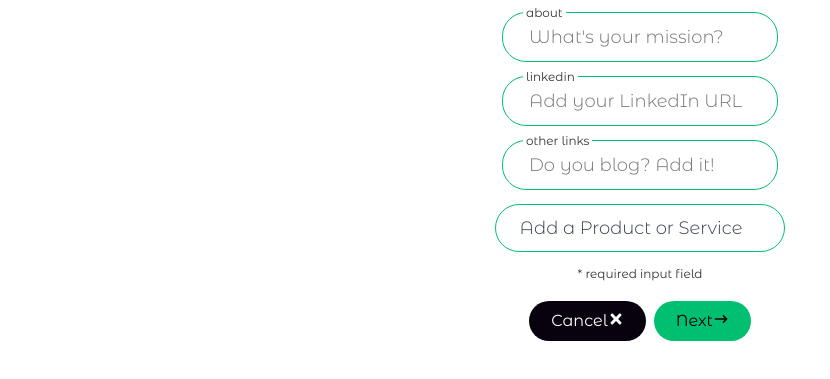
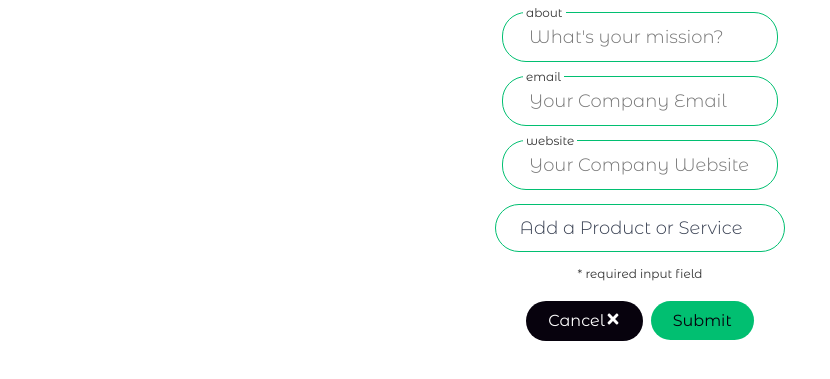
Before and after one commit to IanDCF/greensfeer-fe, a React (Vite) app: page /create-company/step2 in a window 1280 px wide. Shown: the part 349-728 px from the top of the page, without its empty margins (0-830 px from the left). Built offline with nearby package versions, Linux system fonts and the light colour scheme; no server answers; a web font is replaced by a local one.

Commit message:
setup schemas for register company form

```diff
--- a/src/pages/CreateCompany/CompanyForm2.tsx
+++ b/src/pages/CreateCompany/CompanyForm2.tsx
@@ -47,25 +47,28 @@ const CompanyForm2 = () => {
             />
           </div>
           <div className="create-company__input-div">
-            <label className="create-company__label-text" htmlFor="linkedin">
-              linkedin
+            <label className="create-company__label-text" htmlFor="email">
+              email
             </label>
             <input
-              id="linkedin"
+              id="email"
               type="text"
               className="create-company__input"
-              placeholder="Add your LinkedIn URL"
+              placeholder="Your Company Email"
             />
           </div>
           <div className="create-company__input-div">
-            <label className="create-company__label-text" htmlFor="otherLinks">
-              other links
+            <label
+              className="create-company__label-text"
+              htmlFor="companyWebsite"
+            >
+              website
             </label>
             <input
-              id="otherLinks"
+              id="companyWebsite"
               type="text"
               className="create-company__input"
-              placeholder="Do you blog? Add it!"
+              placeholder="Your Company Website"
             />
           </div>
           <div className="create-company__input-offering">
@@ -80,7 +83,11 @@ const CompanyForm2 = () => {
       </div>
       <div className="create-company__controls">
         <ControlButton dark={true} text="Cancel" link="/create-company/step1" />
-        <ControlButton dark={false} text="Next" link="/create-company/step2" />
+        <ControlButton
+          dark={false}
+          text="Submit"
+          link="/create-company/step2"
+        />
       </div>
     </form>
   );
--- a/src/pages/UserProfile/UserProfile.tsx
+++ b/src/pages/UserProfile/UserProfile.tsx
@@ -1,31 +1,17 @@
 import { ProfileAbout } from "../../components/ProfileAbout/ProfileAbout";
 import { ProfileAffiliations } from "../../components/ProfileAffiliations/ProfileAffiliations";
 import { PostsList } from "../../components/PostsList/PostsList";
-import ProfileData from "../../data/UserProfile.json";
 import "./UserProfile.scss";
 import { ProfileHeader } from "../../components/ProfileHeader/ProfileHeader";
 import { useAuth } from "../../context/AuthProvider/AuthProvider";
 import axios from "axios";
 import { useState, useEffect } from "react";
-
-interface ProfileData {
-  first_name: string;
-  last_name: string;
-  headline: string;
-  location: {
-    city: string;
-    state_province: string;
-    country: string;
-  };
-  profile_picture: string;
-  profile_banner: string;
-  about: string;
-}
+import { IUser } from "customTypes";
 
 export const UserProfile: React.FC = () => {
-  const [profile, setProfile] = useState<ProfileData | null>(null);
+  const [profile, setProfile] = useState<IUser>();
   const { currentUser } = useAuth();
-  const [token, setToken] = useState<string | null>(null);
+  const [token, setToken] = useState<string>();
 
   useEffect(() => {
     async function fetchProfile() {
```
Also changed, not shown: src/components/ProfileHeader/ProfileHeader.tsx (+5 -5 lines), src/helpers/handleFormChange.ts (added, +8 -0 lines), src/index.d.ts (+10 -0 lines), src/schemas/CompanySchema.ts (added, +18 -0 lines).
